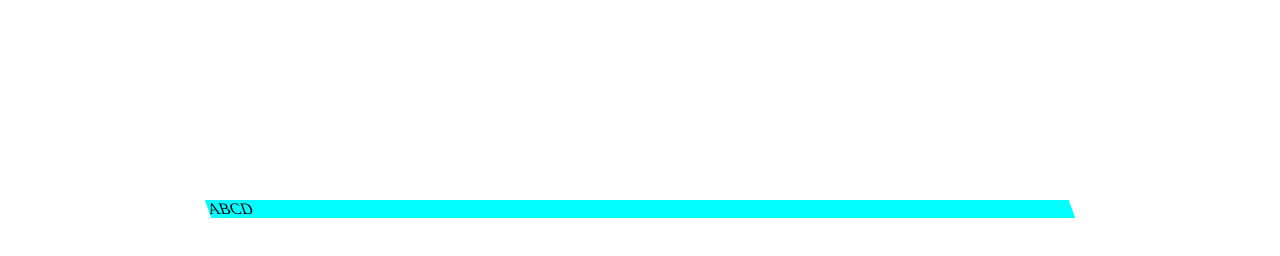
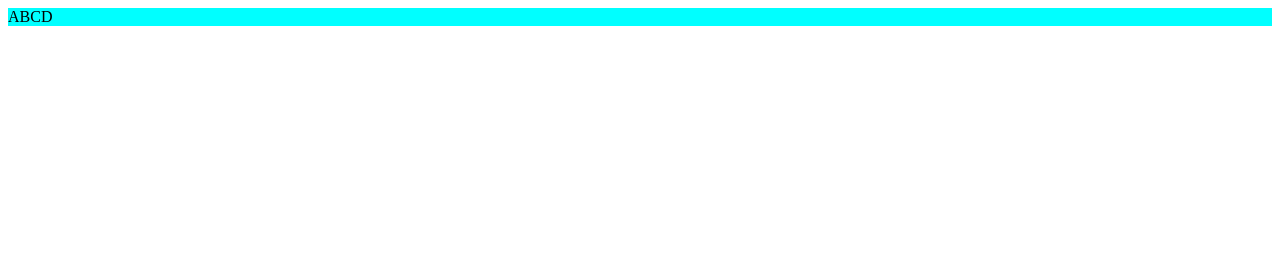
Before and after one commit to Turwash/WebDevelopmentCodeHelp, a plain HTML site: page Week 2 - CSS Basics/10th Jan 2023/Transforms/index.html in a window 1280 px wide. Drawn offline with Linux system fonts and the light colour scheme.

Commit message:
Add files via upload

```diff
--- a/Week 2 - CSS Basics/10th Jan 2023/Transforms/style.css
+++ b/Week 2 - CSS Basics/10th Jan 2023/Transforms/style.css
@@ -1,8 +1,22 @@
 .box{
     background-color: aqua;
-    margin: 200px;
+    /* margin: 200px; */
     /* transform: translate(100px,200px); */
     /* transform: rotate(45deg); */
-    transform: scale(2,5);
-    transform: skew(20deg);
+    /* transform: scale(2,5);  */
+    /* transform: skew(20deg); */
+
+
+    /* 3d transformation */
+    /* transform: perspective(10px) translateZ(10px); */
+    /* transform: translateX(100px);*/
+    /* transform: translateY(100px); */
+    /* transform: translate3d(100px 100px 10px); */
+
+    /* transform: perspective(10px) scaleZ(5); */
+
+    /* transform: rotateX(45deg);
+    transform: rotateY(45deg);
+    transform: rotateZ(45deg); */
+
 }
```
Also changed, not shown: Week 2 - CSS Basics/10th Jan 2023/Transforms/index.html (+5 -3 lines).
